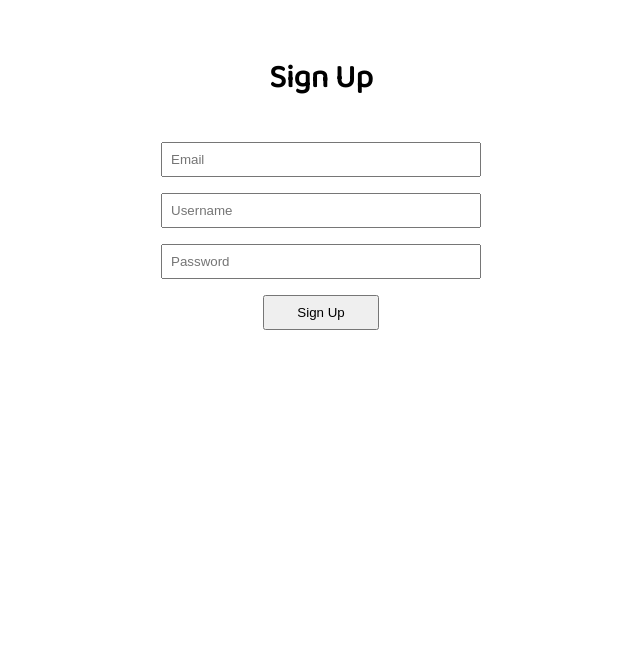
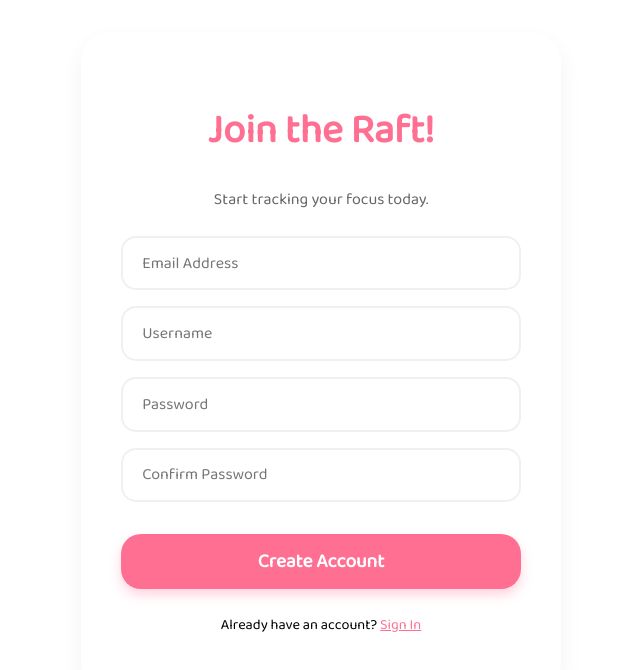
Before and after one commit to chessdudeo7/OtterlyFocused, a Next.js app: page /signup in a window 1280 px wide. Shown: the top 670 px of the page, without its empty margins (319-959 px from the left). Built offline with nearby package versions, Linux system fonts and the light colour scheme.

Commit message:
editing signup page

```diff
--- a/app/signup/page.jsx
+++ b/app/signup/page.jsx
@@ -1,60 +1,89 @@
 'use client';
 
+import { useState } from 'react';
+import styles from './signup.module.css';
+
 export default function SignUpPage() {
+  const [error, setError] = useState('');
+
   const handleSubmit = async (e) => {
     e.preventDefault();
+    setError('');
 
-    const form = e.target;
-    const formData = new FormData(form);
-    const data = {
-      email: formData.get('email'),
-      username: formData.get('username'),
-      password: formData.get('password'),
-    };
+    const formData = new FormData(e.currentTarget);
+    const email = formData.get('email');
+    const username = formData.get('username');
+    const password = formData.get('password');
+    const confirmPassword = formData.get('confirmPassword');
+
+    // Simple validation: check if passwords match
+    if (password !== confirmPassword) {
+      setError("Passwords don't match!");
+      return;
+    }
 
     const res = await fetch('/api/auth/signup', {
       method: 'POST',
       headers: { 'Content-Type': 'application/json' },
-      body: JSON.stringify(data),
+      body: JSON.stringify({ email, username, password }),
     });
 
     const result = await res.json();
 
     if (res.ok) {
-      // Redirect to sign-in page
       window.location.href = '/signin';
     } else {
-      alert(result.error || 'Error signing up');
+      setError(result.error || 'Something went wrong. Try again!');
     }
   };
 
   return (
-    <main style={{ padding: '2rem', textAlign: 'center' }}>
-      <h1>Sign Up</h1>
-      <form onSubmit={handleSubmit} style={{ display: 'inline-block', marginTop: '1rem' }}>
+    <main className={styles.container}>
+      <div className={styles.card}>
+        <h1 className={styles.title}>Join the Raft!</h1>
+        <p style={{ color: '#666', marginBottom: '1.5rem' }}>Start tracking your focus today.</p>
+
+        {error && <p className={styles.error}>{error}</p>}
+
+        <form onSubmit={handleSubmit} className={styles.form}>
           <input
+            className={styles.input}
             type="email"
             name="email"
-          placeholder="Email"
+            placeholder="Email Address"
             required
-          style={{ display: 'block', marginBottom: '1rem', width: '300px', padding: '0.5rem' }}
           />
           <input
+            className={styles.input}
             type="text"
             name="username"
             placeholder="Username"
             required
-          style={{ display: 'block', marginBottom: '1rem', width: '300px', padding: '0.5rem' }}
           />
           <input
+            className={styles.input}
             type="password"
             name="password"
             placeholder="Password"
             required
-          style={{ display: 'block', marginBottom: '1rem', width: '300px', padding: '0.5rem' }}
           />
-        <button type="submit" style={{ padding: '0.5rem 2rem' }}>Sign Up</button>
+          <input
+            className={styles.input}
+            type="password"
+            name="confirmPassword"
+            placeholder="Confirm Password"
+            required
+          />
+
+          <button type="submit" className={styles.button}>
+            Create Account
+          </button>
         </form>
+
+        <p style={{ marginTop: '1.5rem', fontSize: '0.9rem' }}>
+          Already have an account? <a href="/signin" style={{ color: '#FF6F91' }}>Sign In</a>
+        </p>
+      </div>
     </main>
   );
 }
--- /dev/null
+++ b/app/signup/signup.module.css
@@ -0,0 +1,72 @@
+/* app/signup/signup.module.css */
+.container {
+  display: flex;
+  flex-direction: column;
+  align-items: center;
+  justify-content: center;
+  min-height: 80vh;
+  padding: 2rem;
+  font-family: 'Baloo 2', cursive;
+}
+
+.card {
+  background: white;
+  padding: 2.5rem;
+  border-radius: 30px;
+  box-shadow: 0 10px 25px rgba(0, 0, 0, 0.05);
+  width: 100%;
+  max-width: 400px;
+  text-align: center;
+}
+
+.title {
+  color: #FF6F91;
+  font-size: 2.5rem;
+  margin-bottom: 1.5rem;
+}
+
+.form {
+  display: flex;
+  flex-direction: column;
+  gap: 1rem;
+}
+
+.input {
+  padding: 0.8rem 1.2rem;
+  border: 2px solid #f0f0f0;
+  border-radius: 15px;
+  font-size: 1rem;
+  font-family: 'Baloo 2', cursive;
+  outline: none;
+  transition: border-color 0.3s ease;
+}
+
+.input:focus {
+  border-color: #FF6F91;
+}
+
+.button {
+  margin-top: 1rem;
+  padding: 0.75rem;
+  font-size: 1.2rem;
+  background-color: #FF6F91;
+  color: #fff;
+  border: none;
+  border-radius: 20px;
+  cursor: pointer;
+  transition: all 0.3s ease;
+  font-weight: 700;
+  font-family: 'Baloo 2', cursive;
+  box-shadow: 0 6px 12px rgba(255, 111, 145, 0.3);
+}
+
+.button:hover {
+  background-color: #FF4B75;
+  transform: translateY(-2px);
+}
+
+.error {
+  color: #ff4b75;
+  font-size: 0.9rem;
+  margin-bottom: 1rem;
+}
```
Lines whose indentation alone changed are shown as unchanged.
